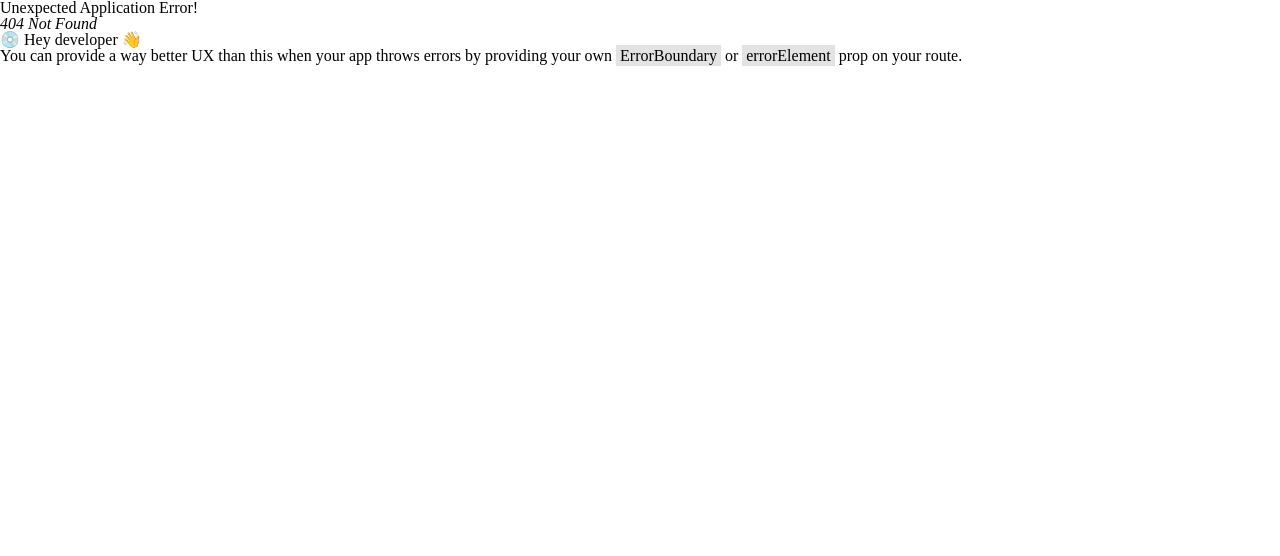
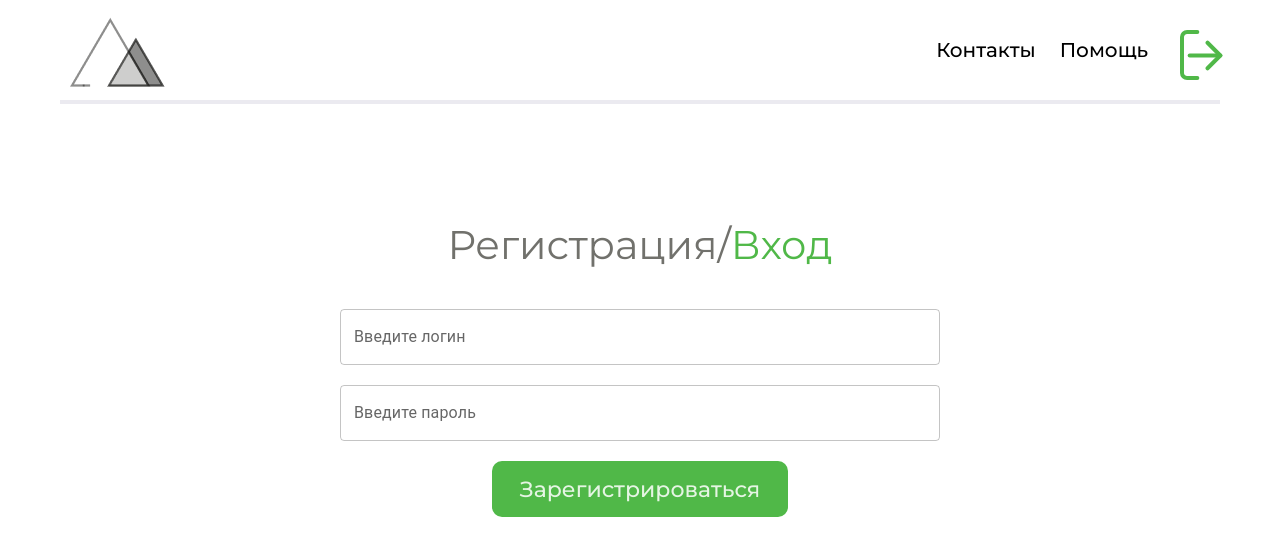
Before and after one commit to Sfedu-SG/front, a React (Vite) app: page /signIn in a window 1280 px wide. Before the commit this address had no page. Shown: the top 556 px of the page. Built offline with nearby package versions, Linux system fonts and the light colour scheme.

Commit message:
SignIn page

```diff
--- a/src/App.tsx
+++ b/src/App.tsx
@@ -1,7 +1,7 @@
 import { createBrowserRouter, RouterProvider } from "react-router-dom";
 import { Provider } from "react-redux";
 import store from "./store";
-import { MainPage, SignUpPage } from "./pages";
+import { MainPage, SignUpPage, SignInPage } from "./pages";
 import "./App.css";
 
 const router = createBrowserRouter([
@@ -12,6 +12,10 @@ const router = createBrowserRouter([
   {
     path: "/signUp",
     Component: SignUpPage,
+  },
+  {
+    path: "/signIn",
+    Component: SignInPage,
   },
 ]);
 
--- /dev/null
+++ b/src/pages/SignIn/SignIn.tsx
@@ -0,0 +1,92 @@
+import { PageLayouting } from "../../hocs";
+import { memo, useState } from "react";
+import {
+  ActivePageTitle,
+  AuthButtonContainer,
+  AuthContainer,
+  AuthInputsContainer,
+  AuthTitleTextContainer,
+  Button,
+} from "../../components";
+import { useForm } from "react-hook-form";
+import { Alert, TextField } from "@mui/material";
+
+const SignInPage = () => {
+  const [isError, setIsError] = useState(false);
+
+  const {
+    register,
+    formState: { errors },
+    handleSubmit,
+    setError,
+    getValues,
+  } = useForm({
+    defaultValues: {
+      login: "",
+      password: "",
+    },
+    reValidateMode: "onSubmit",
+  });
+
+  const onSubmit = async () => {
+    const login = getValues("login");
+    const password = getValues("password");
+
+    const values = { login, password, };
+
+    if (
+      Object.entries(values).some((item) => {
+        if (!item[1]) {
+          setError(item[0], { message: "Необходимо заполнить поле" });
+          return true;
+        }
+        return false;
+      })
+    ) {
+      return;
+    }
+
+   /*  try {
+      await SignIn({ login, password });
+    } catch {
+      setIsError(true);
+    } */
+  };
+
+  return (
+    <AuthContainer>
+      {isError && (
+        <Alert severity="error" onClick={() => setIsError(false)}>
+          Что-то пошло не так
+        </Alert>
+      )}
+      <AuthTitleTextContainer>
+        <ActivePageTitle route={"/SignIn"}>Регистрация</ActivePageTitle>/
+        <ActivePageTitle route={"/signIn"}>Вход</ActivePageTitle>
+      </AuthTitleTextContainer>
+      <AuthInputsContainer>
+        <TextField
+          label={"Введите логин"}
+          fullWidth
+          error={!!errors.login}
+          helperText={errors.login?.message}
+          {...register("login", { required: true })}
+        />
+        <TextField
+          label={"Введите пароль"}
+          fullWidth
+          type={"password"}
+          error={!!errors.password}
+          helperText={errors.password?.message}
+          {...register("password", { required: true })}
+        />
+
+      </AuthInputsContainer>
+      <AuthButtonContainer>
+        <Button onClick={handleSubmit(onSubmit)}>Зарегистрироваться</Button>
+      </AuthButtonContainer>
+    </AuthContainer>
+  );
+};
+
+export default PageLayouting(memo(SignInPage));
--- /dev/null
+++ b/src/pages/SignIn/index.ts
@@ -0,0 +1 @@
+export { default as SignInPage } from "./SignIn.tsx";
--- a/src/pages/index.ts
+++ b/src/pages/index.ts
@@ -1,2 +1,3 @@
 export * from "./Main";
 export * from "./SignUp";
+export * from "./SignIn";
```
Also changed, not shown: 1 other file (tests, documents, lock files or other folders).
